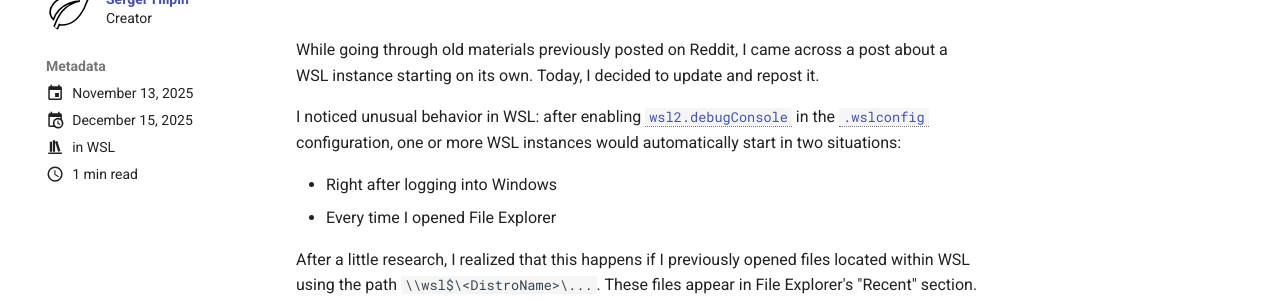
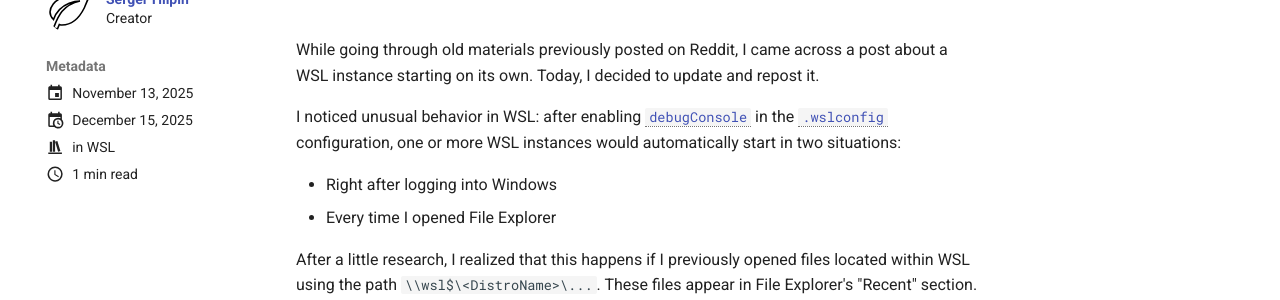
Before and after one commit to greengorych/greengorych.io, an MkDocs documentation site: the page built from docs/posts/wsl-starts-after-windows-login-or-when-opening-file-explorer.md, in a window 1280 px wide and 1029 px high. Shown: the part 232-532 px from the top of the window. Built offline with MkDocs 1.6.1 and Material for MkDocs 9.7.7, drawn with Linux system fonts in a browser that asks for light colours; plug-ins that fetch from the network failed and are left out; comment, search, counter and statistics services are not loaded.

Commit message:
docs(site): update "WSL starts after Windows login or when opening File Explorer" post

```diff
--- a/docs/posts/wsl-starts-after-windows-login-or-when-opening-file-explorer.md
+++ b/docs/posts/wsl-starts-after-windows-login-or-when-opening-file-explorer.md
@@ -17,7 +17,7 @@ While going through old materials previously posted on Reddit, I came across a p
 
 <!-- more -->
 
-I noticed unusual behavior in WSL: after enabling [`wsl2.debugConsole`][wsl2.debugconsole]{ data-preview } in the [`.wslconfig`][.wslconfig]{ data-preview } configuration, one or more WSL instances would automatically start in two situations:
+I noticed unusual behavior in WSL: after enabling [`debugConsole`][debugconsole]{ data-preview } in the [`.wslconfig`][.wslconfig]{ data-preview } configuration, one or more WSL instances would automatically start in two situations:
 
 - Right after logging into Windows
 - Every time I opened File Explorer
@@ -35,4 +35,4 @@ This can also happen if shortcuts to such files are created or pinned to File Ex
 - Avoid opening files directly from `\\wsl$\...` using Windows applications
 
 [.wslconfig]: ../reference/wslconfig.md/#wslconfig
-[wsl2.debugconsole]: ../reference/wslconfig.md/#debugconsole
+[debugconsole]: ../reference/wslconfig.md/#debugconsole
```
